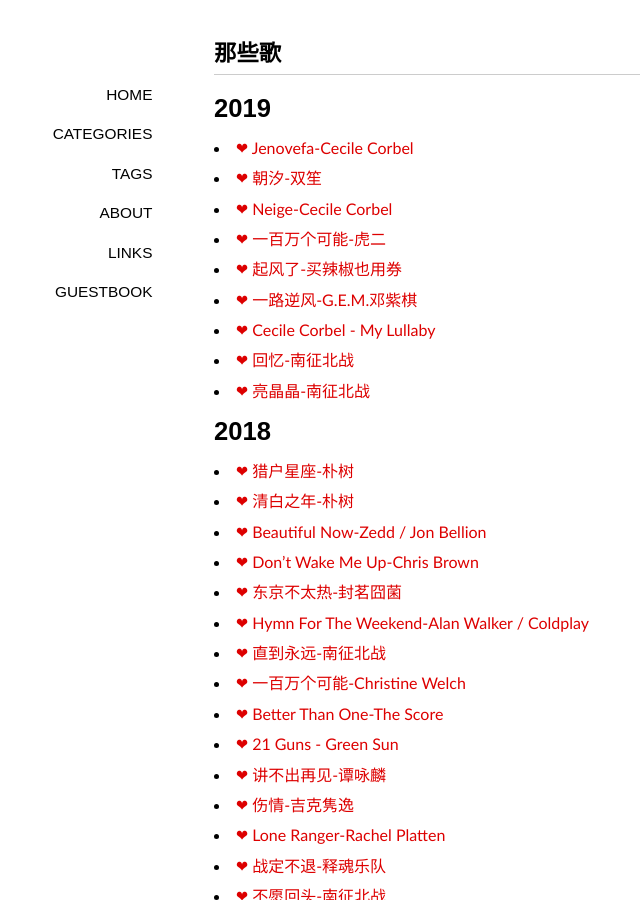
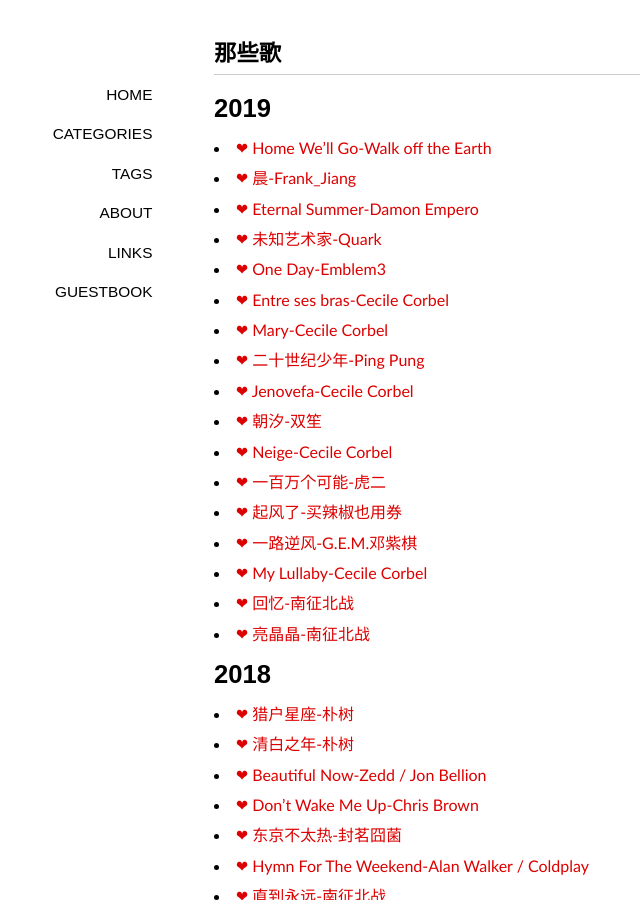
Before and after one commit to ohmyfish/ohmyfish.github.io, a Jekyll site: the page built from _posts/2015-09-01-那些歌.md, in a window 1280 px wide and 900 px high. Shown: the whole window, without its empty margins (126-766 px from the left). Built offline with Jekyll 4.4.1, drawn with Linux system fonts in a browser that asks for light colours; some web fonts are replaced; comment, search, counter and statistics services are not loaded.

```diff
--- a/_posts/2015-09-01-那些歌.md
+++ b/_posts/2015-09-01-那些歌.md
@@ -7,13 +7,21 @@ tags: [墨写旧时光]
 
 # 2019
 
+- [❤ Home We'll Go-Walk off the Earth](http://music.163.com/song?id=35737756&userid=2539497)
+- [❤ 晨-Frank_Jiang](http://music.163.com/song?id=472685705&userid=2539497)
+- [❤ Eternal Summer-Damon Empero](http://music.163.com/song?id=453185458&userid=2539497)
+- [❤ 未知艺术家-Quark](https://music.163.com/#/song?id=40249668&userid=2539497)
+- [❤ One Day-Emblem3](http://music.163.com/song?id=27506983&userid=2539497)
+- [❤ Entre ses bras-Cecile Corbel](http://music.163.com/song?id=431695403&userid=2539497)
+- [❤ Mary-Cecile Corbel](http://music.163.com/song?id=2324639&userid=2539497)
+- [❤ 二十世纪少年-Ping Pung](http://music.163.com/song?id=370776&userid=2539497)
 - [❤ Jenovefa-Cecile Corbel](https://music.163.com/song?id=26574187&userid=2539497)
 - [❤ 朝汐-双笙](https://music.163.com/#/song?id=1316479227)
 - [❤ Neige-Cecile Corbel](https://music.163.com/#/song?id=36019606)
 - [❤ 一百万个可能-虎二](https://music.163.com/#/song?id=1309814115)
 - [❤ 起风了-买辣椒也用券](https://music.163.com/#/song?id=1330348068)
 - [❤ 一路逆风-G.E.M.邓紫棋](https://music.163.com/#/song?id=36103237)
-- [❤ Cecile Corbel - My Lullaby](https://music.163.com/#/song?id=2324405)
+- [❤ My Lullaby-Cecile Corbel](https://music.163.com/#/song?id=2324405)
 - [❤ 回忆-南征北战](https://music.163.com/#/song?id=438803200)
 - [❤ 亮晶晶-南征北战](https://music.163.com/#/song?id=438462852)
 
```
Also changed, not shown: _posts/2019-07-20-卫星墓场.md (added, +12 -0 lines), _posts/2019-07-21-我相信全球变暖了.md (added, +12 -0 lines), _posts/2019-07-27-新歌.md (added, +16 -0 lines), _posts/2019-07-12-小抄.md (renamed from _posts/2019-07-11-小抄.md).
